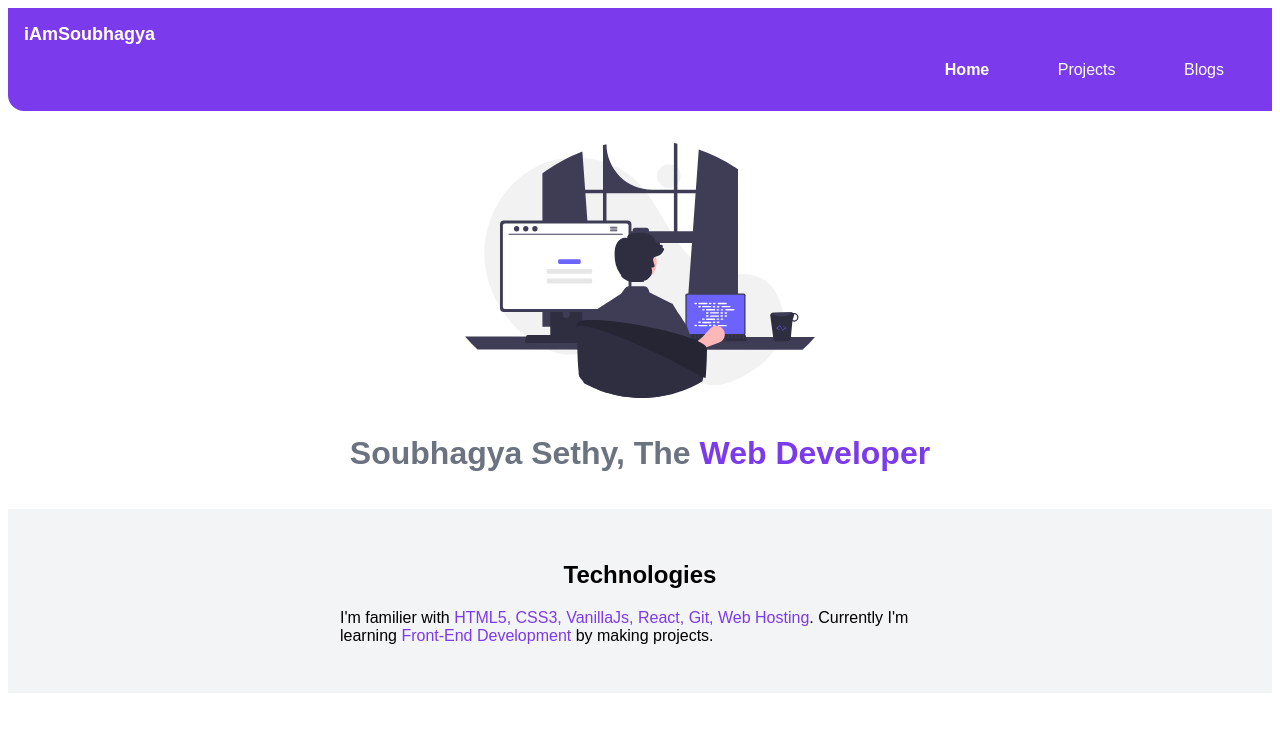
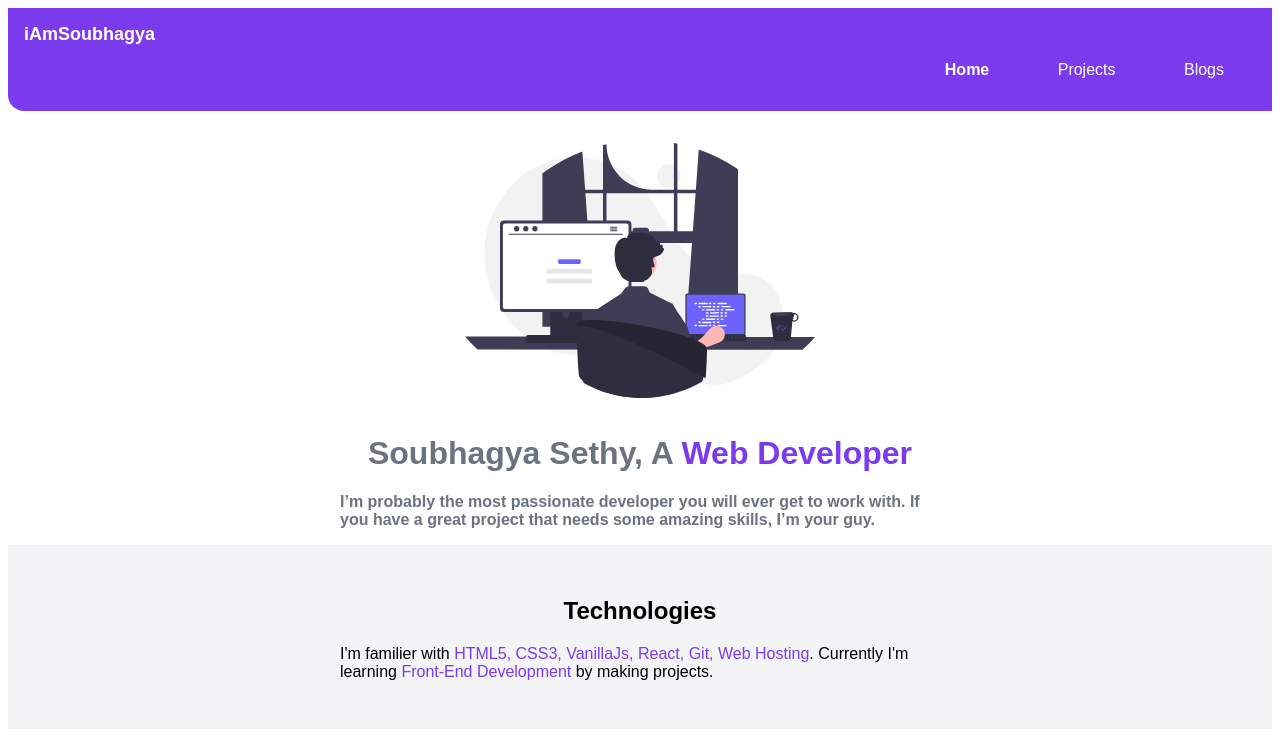
Before and after one commit to soubhagyasethy/portfolio-soubhagya, a plain HTML site: page index.html in a window 1280 px wide. Shown: the top 742 px of the page. Drawn offline with Linux system fonts and the light colour scheme.

Commit message:
updated header

```diff
--- a/index.html
+++ b/index.html
@@ -26,7 +26,8 @@
 
     <header class="hero">
         <img class="hero-image" src="/Images/hero-image.svg">
-        <h1 class="hero-heading"> Soubhagya Sethy, The <span class="hero-inverted">Web Developer</span></h1>
+        <h1 class="hero-heading"> Soubhagya Sethy, A <span class="hero-inverted">Web Developer</span></h1>
+        <h4 class="container container-center" style="color:#6b7280;">I’m probably the most passionate developer you will ever get to work with. If you have a great project that needs some amazing skills, I’m your guy.</h4>
     </header>
 
     <section class="section ow">
```
